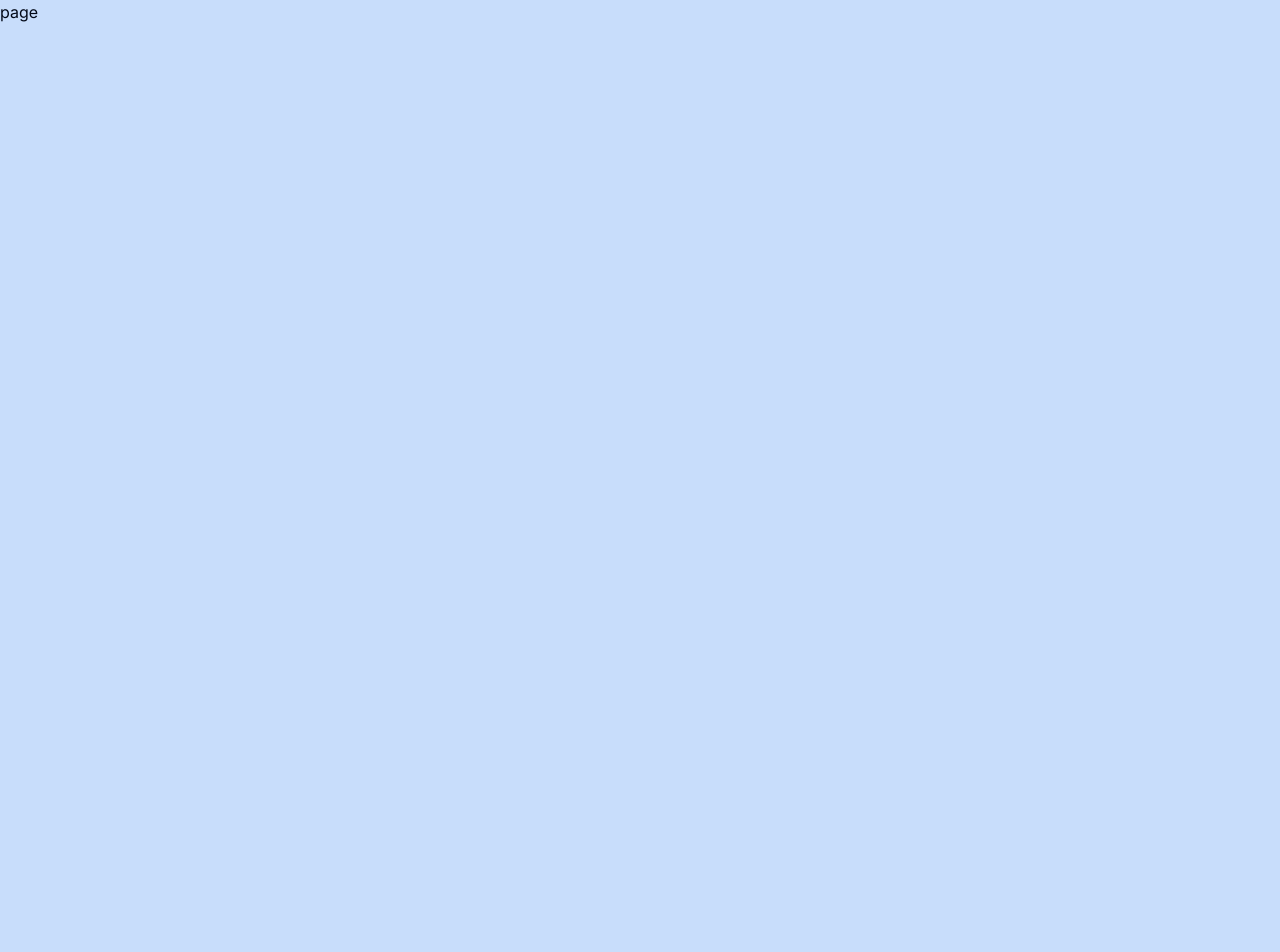
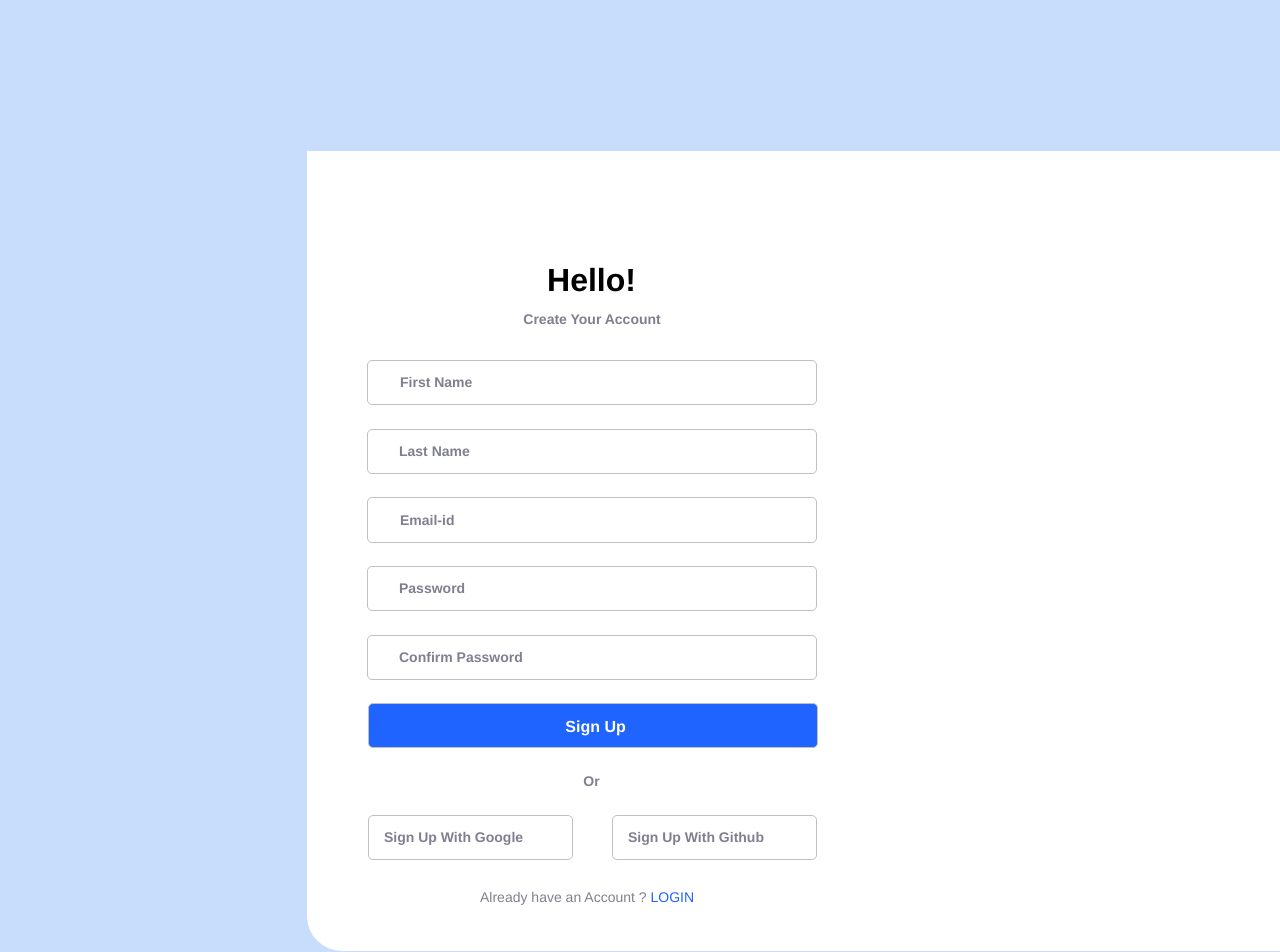
Before and after one commit to KaiLamNYC/login-system, a Next.js app: page /login in a window 1280 px wide. Shown: the top 952 px of the page. Before the commit the page ends 800 px from the top, so only its background shows below. Built offline with nearby package versions, Linux system fonts and the light colour scheme.

Commit message:
signup page finished

```diff
--- a/app/login/page.tsx
+++ b/app/login/page.tsx
@@ -1,9 +1,124 @@
+import Image from "next/image";
 import React from "react";
 
-type Props = {};
-
-const LoginPage = (props: Props) => {
-	return <div>page</div>;
-};
-
-export default LoginPage;
+export default function LoginPage() {
+	return (
+		<div className='bg-[#fcfcff] flex flex-row justify-center w-full'>
+			<div className='bg-bgwhite overflow-hidden w-[1728px] h-[1102px]'>
+				<div className='relative h-[1103px]'>
+					<div className='absolute w-[1728px] h-[1103px] top-0 left-0'>
+						{/* <Image
+							className='w-[872px] h-[530px] top-0 left-0 absolute object-cover'
+							alt='Image'
+							src='image-7.png'
+						/>
+						<Image
+							className='w-[856px] h-[530px] top-0 left-[872px] absolute object-cover'
+							alt='Image'
+							src='image-8.png'
+						/>
+						<Image
+							className='w-[864px] h-[529px] top-[573px] left-0 absolute object-cover'
+							alt='Image'
+							src='image-9.png'
+						/>
+						<Image
+							className='w-[864px] h-[529px] top-[573px] left-[864px] absolute object-cover'
+							alt='Image'
+							src='image-10.png'
+						/> */}
+					</div>
+					<div className='absolute w-[1728px] h-[1102px] top-0 left-0 bg-[#c2dafbe6]' />
+					<div className='absolute w-[1114px] h-[800px] top-[151px] left-[307px] bg-white rounded-[0px_35px_35px_35px]' />
+					{/* <Image
+						className='absolute w-[160px] h-[47px] top-[183px] left-[512px] object-cover'
+						alt='Logo'
+						src='logo-4.png'
+					/>
+					<Image
+						className='w-px h-[603px] top-[252px] left-[882px] absolute object-cover'
+						alt='Line'
+						src='line-47.svg'
+					/> */}
+					<div className="absolute w-[99px] top-[256px] left-[542px] [font-family:'Nunito-Bold',Helvetica] font-bold text-black text-[32px] text-center tracking-[0] leading-[48px] whitespace-nowrap">
+						Hello!
+					</div>
+					<div className="absolute w-[152px] top-[309px] left-[516px] [font-family:'Nunito-Bold',Helvetica] font-bold text-[#00002280] text-[14px] text-center tracking-[0] leading-[21px] whitespace-nowrap">
+						Create Your Account
+					</div>
+					<div className='absolute w-[450px] h-[45px] top-[360px] left-[367px] bg-white rounded-[5px] border border-solid border-[#c0c0c0]' />
+					{/* <Image
+						className='w-[150px] h-px top-[324px] left-[368px] absolute object-cover'
+						alt='Line'
+						src='line-48.svg'
+					/>
+					<Image
+						className='w-[150px] h-px top-[324px] left-[668px] absolute object-cover'
+						alt='Line'
+						src='line-49.svg'
+					/> */}
+					<div className="absolute w-[74px] top-[372px] left-[400px] [font-family:'Nunito-SemiBold',Helvetica] font-semibold text-[#00002280] text-[14px] tracking-[0] leading-[21px] whitespace-nowrap">
+						First Name
+					</div>
+					<div className='absolute w-[205px] h-[45px] top-[815px] left-[368px] bg-white rounded-[5px] border border-solid border-[#c0c0c0]' />
+					<div className="left-[384px] absolute w-[142px] top-[827px] [font-family:'Nunito-SemiBold',Helvetica] font-semibold text-[#00002280] text-[14px] tracking-[0] leading-[21px] whitespace-nowrap">
+						Sign Up With Google
+					</div>
+					<div className='absolute w-[450px] h-[45px] top-[429px] left-[367px] bg-white rounded-[5px] border border-solid border-[#c0c0c0]' />
+					<div className="absolute w-[74px] top-[441px] left-[399px] [font-family:'Nunito-SemiBold',Helvetica] font-semibold text-[#00002280] text-[14px] tracking-[0] leading-[21px] whitespace-nowrap">
+						Last Name
+					</div>
+					<div className='absolute w-[450px] h-[46px] top-[497px] left-[367px] bg-white rounded-[5px] border border-solid border-[#c0c0c0]' />
+					{/* <Image
+						className='absolute w-[538px] h-[144px] top-[807px] left-[883px]'
+						alt='Vector'
+						src='vector.svg'
+					/> */}
+					<div className="absolute w-[74px] top-[510px] left-[400px] [font-family:'Nunito-SemiBold',Helvetica] font-semibold text-[#00002280] text-[14px] tracking-[0] leading-[21px] whitespace-nowrap">
+						Email-id
+					</div>
+					<div className='absolute w-[450px] h-[45px] top-[566px] left-[367px] bg-white rounded-[5px] border border-solid border-[#c0c0c0]' />
+					<div className="absolute w-[74px] top-[578px] left-[399px] [font-family:'Nunito-SemiBold',Helvetica] font-semibold text-[#00002280] text-[14px] tracking-[0] leading-[21px] whitespace-nowrap">
+						Password
+					</div>
+					<div className='absolute w-[450px] h-[45px] top-[635px] left-[367px] bg-white rounded-[5px] border border-solid border-[#c0c0c0]' />
+					<div className="absolute w-[117px] top-[647px] left-[399px] [font-family:'Nunito-SemiBold',Helvetica] font-semibold text-[#00002280] text-[14px] tracking-[0] leading-[21px] whitespace-nowrap">
+						Confirm Password
+					</div>
+					<div className='absolute w-[450px] h-[45px] top-[703px] left-[368px] bg-[#1f64ff] rounded-[5px] border border-solid border-[#c0c0c0]' />
+					<div className="absolute w-[117px] top-[715px] left-[537px] [font-family:'Nunito-Bold',Helvetica] font-bold text-white text-[16px] text-center tracking-[0] leading-[24px] whitespace-nowrap">
+						Sign Up
+					</div>
+					<p className="absolute w-[224px] top-[887px] left-[480px] [font-family:'Nunito-Regular',Helvetica] font-normal text-transparent text-[14px] tracking-[0] leading-[21px] whitespace-nowrap">
+						<span className='text-[#00002280]'>Already have an Account ? </span>
+						<span className="[font-family:'Nunito-Medium',Helvetica] font-medium text-[#1f64ff]">
+							LOGIN{" "}
+						</span>
+					</p>
+					<div className="absolute w-[29px] top-[771px] left-[577px] [font-family:'Nunito-ExtraBold',Helvetica] font-extrabold text-[#00002280] text-[14px] text-center tracking-[0] leading-[21px] whitespace-nowrap">
+						Or
+					</div>
+					{/* <Image
+						className='w-[32px] h-[30px] top-[823px] left-[529px] absolute object-cover'
+						alt='Image'
+						src='image-1.png'
+					/> */}
+					<div className='absolute w-[205px] h-[45px] top-[815px] left-[612px] bg-white rounded-[5px] border border-solid border-[#c0c0c0]' />
+					<div className="left-[628px] absolute w-[142px] top-[827px] [font-family:'Nunito-SemiBold',Helvetica] font-semibold text-[#00002280] text-[14px] tracking-[0] leading-[21px] whitespace-nowrap">
+						Sign Up With Github
+					</div>
+					{/* <Image
+						className='w-[40px] h-[37px] top-[820px] left-[768px] absolute object-cover'
+						alt='Image'
+						src='image-2.png'
+					/>
+					<Image
+						className='absolute w-[500px] h-[326px] top-[375px] left-[892px]'
+						alt='Digital'
+						src='bro.png'
+					/> */}
+				</div>
+			</div>
+		</div>
+	);
+}
--- a/app/page.tsx
+++ b/app/page.tsx
@@ -47,27 +47,27 @@ export default function Home() {
 
 	return (
 		<div className='flex justify-center items-center h-screen '>
-			<Card className='max-w-full spa'>
-				<div className='flex items-center '>
-					<div>
+			<Card className='max-w-full w-3/4'>
+				<div className='flex items-center gap-8'>
+					<div className='max-w-full w-1/2'>
 						<CardHeader>
-							<Image src='/logo4.svg' alt='logo' height={50} width={160} />
-							<CardTitle>Hello!</CardTitle>
+							<div className='flex flex-col items-center'>
+								<Image
+									src='/logo4.svg'
+									alt='logo'
+									height={50}
+									width={160}
+									className='mb-4'
+								/>
+								<CardTitle>Hello!</CardTitle>
+							</div>
 
-							<Separator />
+							<div className='flex items-center'>
+								<Separator className='w-2/6' />
 
-							<CardDescription>Create Your Account</CardDescription>
-							{/* <div className='relative'>
-							<div className='absolute inset-0 flex items-center'>
-								<span className='w-full border-t' />
+								<CardDescription>Create Your Account</CardDescription>
+								<Separator className='w-2/6' />
 							</div>
-							<div className='relative flex justify-center text-xs uppercase'>
-								<span className='bg-background px-2 text-muted-foreground'>
-									Or continue with
-								</span>
-							</div>
-						</div> */}
-							{/* <Separator /> */}
 						</CardHeader>
 						<CardContent>
 							<Form {...form}>
@@ -155,7 +155,9 @@ export default function Home() {
 											</FormItem>
 										)}
 									/>
-									<Button type='submit'>SIGN UP</Button>
+									<Button type='submit' className='w-full'>
+										SIGN UP
+									</Button>
 								</form>
 							</Form>
 						</CardContent>
@@ -176,8 +178,14 @@ export default function Home() {
 							</p>
 						</CardFooter>
 					</div>
-					<Separator orientation='vertical' />
-					<Image src='/bro.svg' alt='bro' height={326} width={500} />
+					<Separator className='w-[1px] h-[400px]' orientation='vertical' />
+					<Image
+						src='/bro.svg'
+						alt='bro'
+						height={326}
+						width={500}
+						className='mr-6'
+					/>
 				</div>
 			</Card>
 		</div>
--- /dev/null
+++ b/components/forms/SignUp.tsx
@@ -0,0 +1,9 @@
+import React from "react";
+
+type Props = {};
+
+const SignUp = (props: Props) => {
+	return <div>SignUp</div>;
+};
+
+export default SignUp;
```
